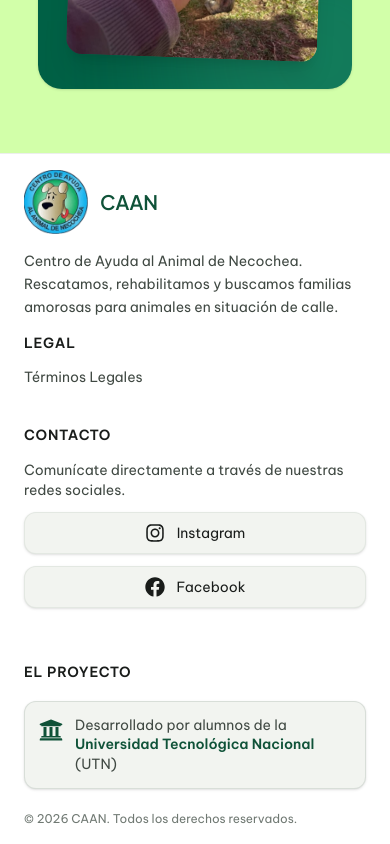
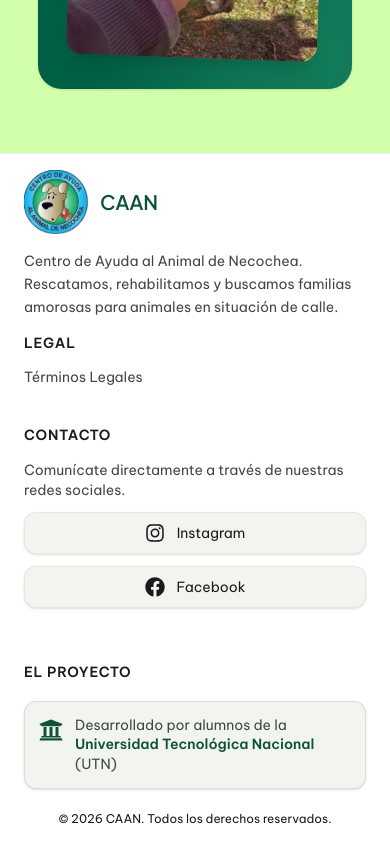
Before and after one commit to KevinSanchez99/proyecto-caan, a React (Vite) app in the folder Frontend/: page / in a window 390 px wide. Shown: the part 4044-4888 px from the top of the page. Built offline with nearby package versions, Linux system fonts and the light colour scheme; no server answers.

Commit message:
cambio colores navbar
navbar colores botones

```diff
--- a/Frontend/src/components/Footer.jsx
+++ b/Frontend/src/components/Footer.jsx
@@ -68,8 +68,8 @@
                         </div>
 
                         <div className="flex flex-col gap-1.5 mt-1">
-                            <p className="font-body-md text-xs text-outline leading-relaxed">
-                                © {new Date().getFullYear()} CAAN. <br className="hidden sm:block lg:hidden" />Todos los derechos reservados.
+                            <p className="font-body-md text-xs text-center leading-relaxed">
+                                &copy; {new Date().getFullYear()} CAAN. <br className="hidden sm:block lg:hidden" />Todos los derechos reservados.
                             </p>
                         </div>
 
--- a/Frontend/src/components/NavBar.jsx
+++ b/Frontend/src/components/NavBar.jsx
@@ -62,13 +62,13 @@
                     {isAuthenticated && (
                         <button
                             onClick={logout}
-                            className="bg-red-50 hover:bg-red-100 text-red-600 border border-red-200 text-sm px-4 py-2 rounded-full transition-colors"
+                            className="px-6 py-3 rounded-full bg-red-300 border border-red-400 text-red-900 font-label-sm text-label-sm shadow-sm active:scale-95 transition-transform duration-200 hover:bg-red-400 "
                         >
                             Cerrar Sesión
                         </button>
                     )}
                     <Link to="/donations" className="hidden lg:block">
-                        <button className="bg-primary text-on-primary font-label-sm text-label-sm px-6 py-3 rounded-full hover:bg-primary-container active:scale-95 transition-transform duration-200">
+                        <button className="bg-primary/90 border-primary text-white font-label-sm text-label-sm px-6 py-3.5 rounded-full active:scale-95 transition-transform duration-200 hover:bg-primary/70">
                             Donar
                         </button>
                     </Link>
```
